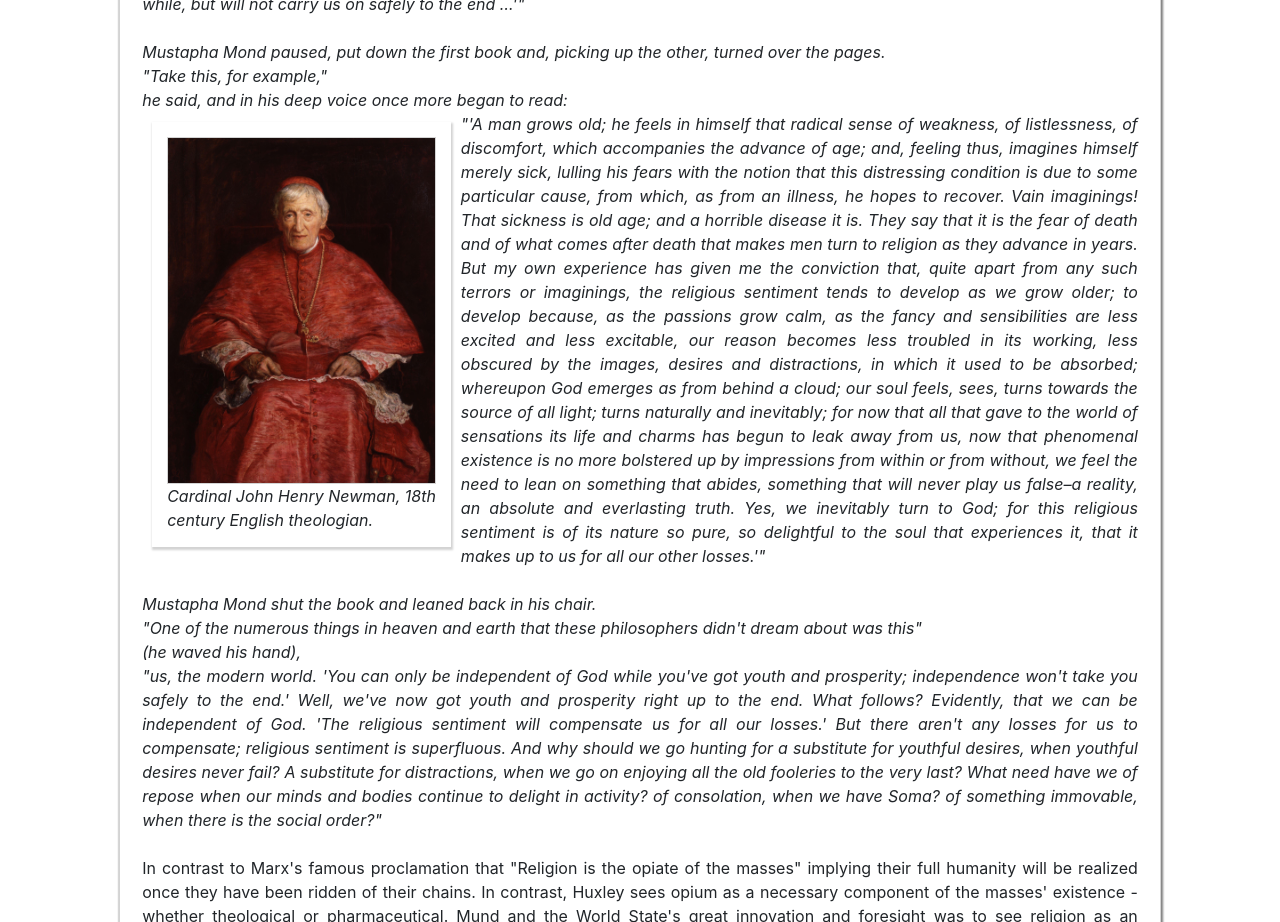
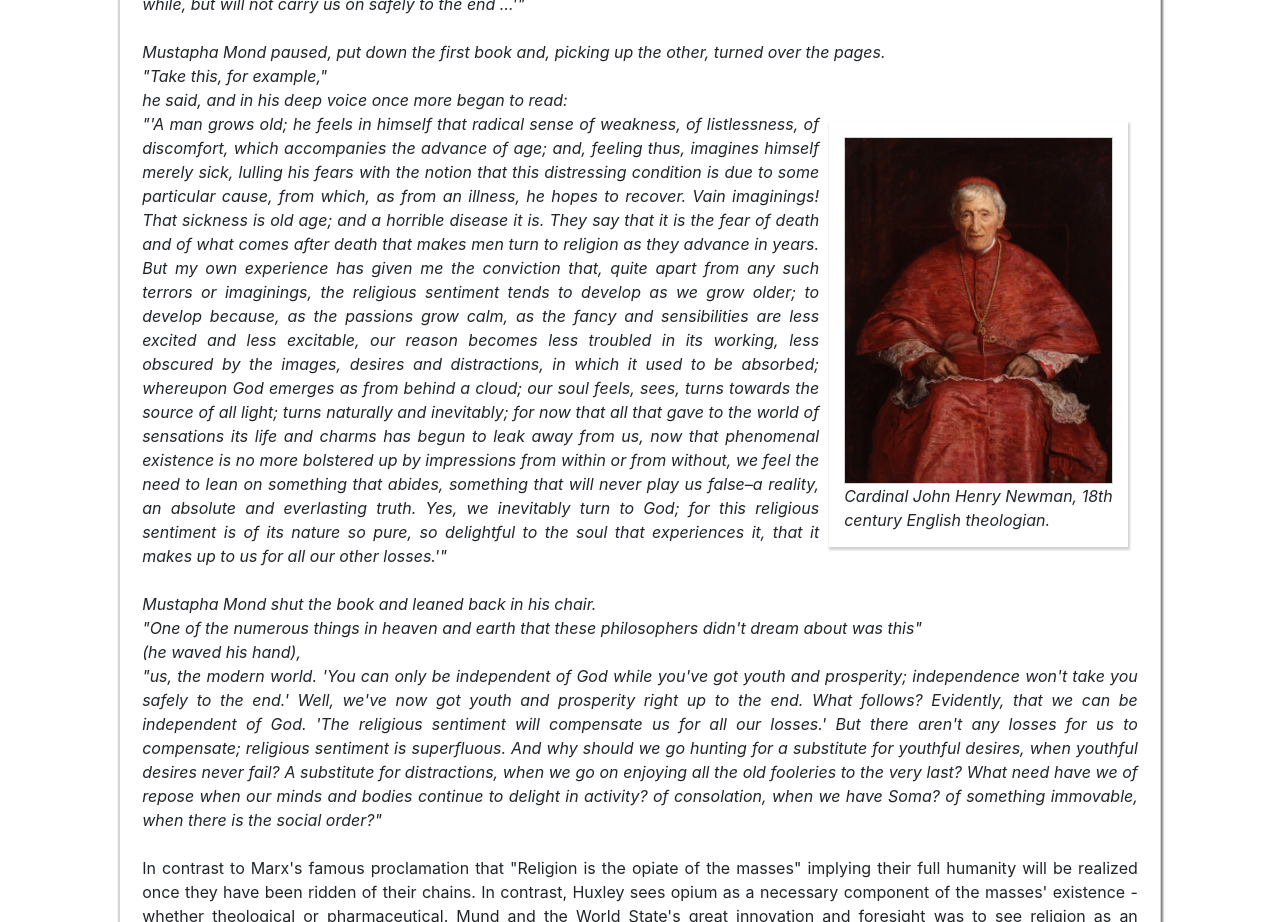
Before and after one commit to spwhite1337/website, a Vue app in the folder frontend/: page /Blog/BraveNewWorld in a window 1280 px wide. Shown: the part 3020-3942 px from the top of the page. Built offline with nearby package versions, Linux system fonts and the light colour scheme.

Commit message:
newman on right

```diff
--- a/frontend/src/components/blog_posts/books/BraveNewWorld.vue
+++ b/frontend/src/components/blog_posts/books/BraveNewWorld.vue
@@ -140,7 +140,7 @@
         <captioned-image
             :image="getImgUrl('newman.jpg')" alt="Cardinal Newman"
             caption="Cardinal John Henry Newman, 18th century English theologian."
-            position="left" size="30%">
+            position="right" size="30%">
         </captioned-image>
         "'A man grows old; he feels in himself that radical sense of weakness, of listlessness, of
         discomfort, which accompanies the advance of age; and, feeling thus, imagines himself merely sick, lulling
```
